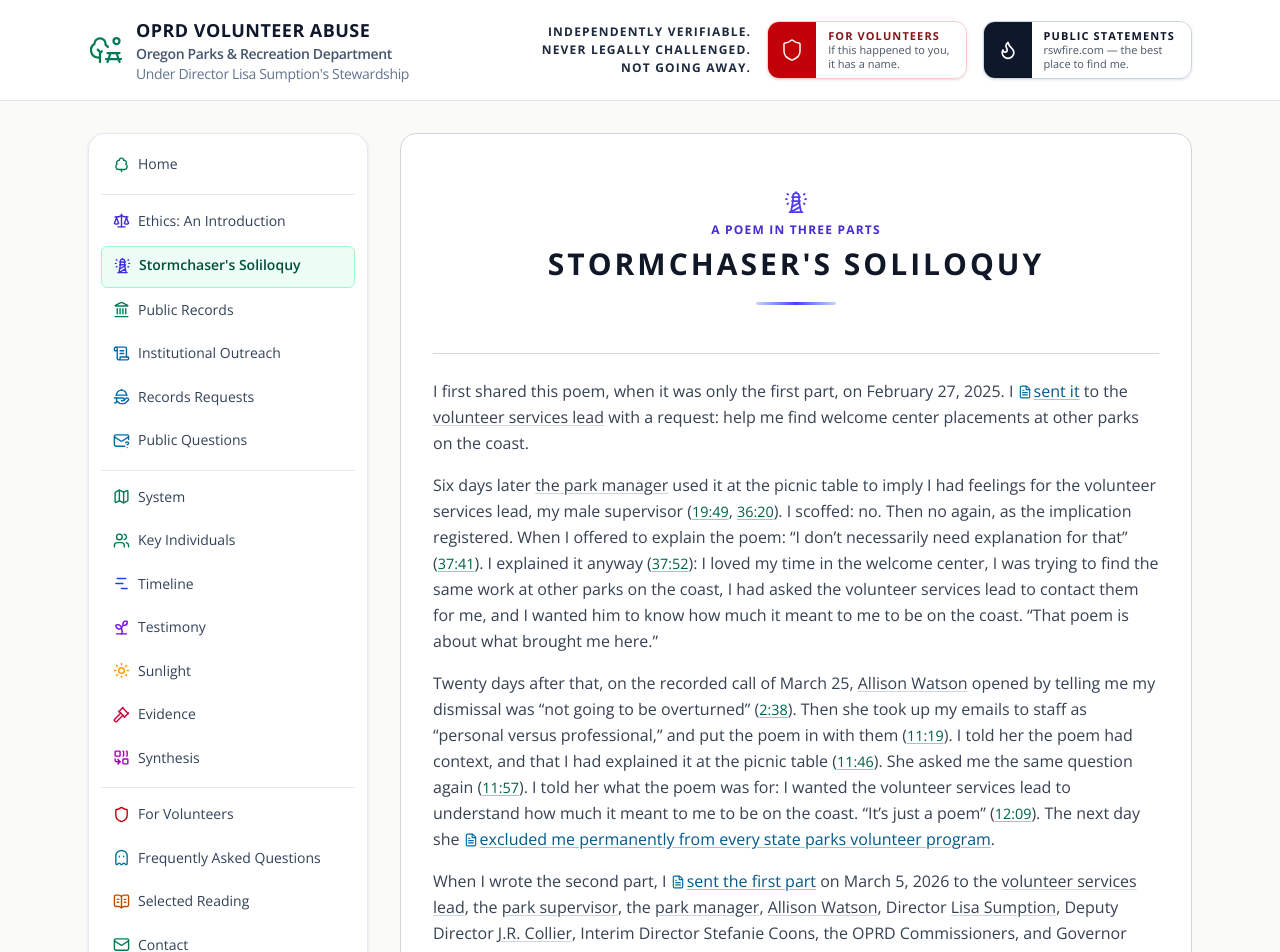
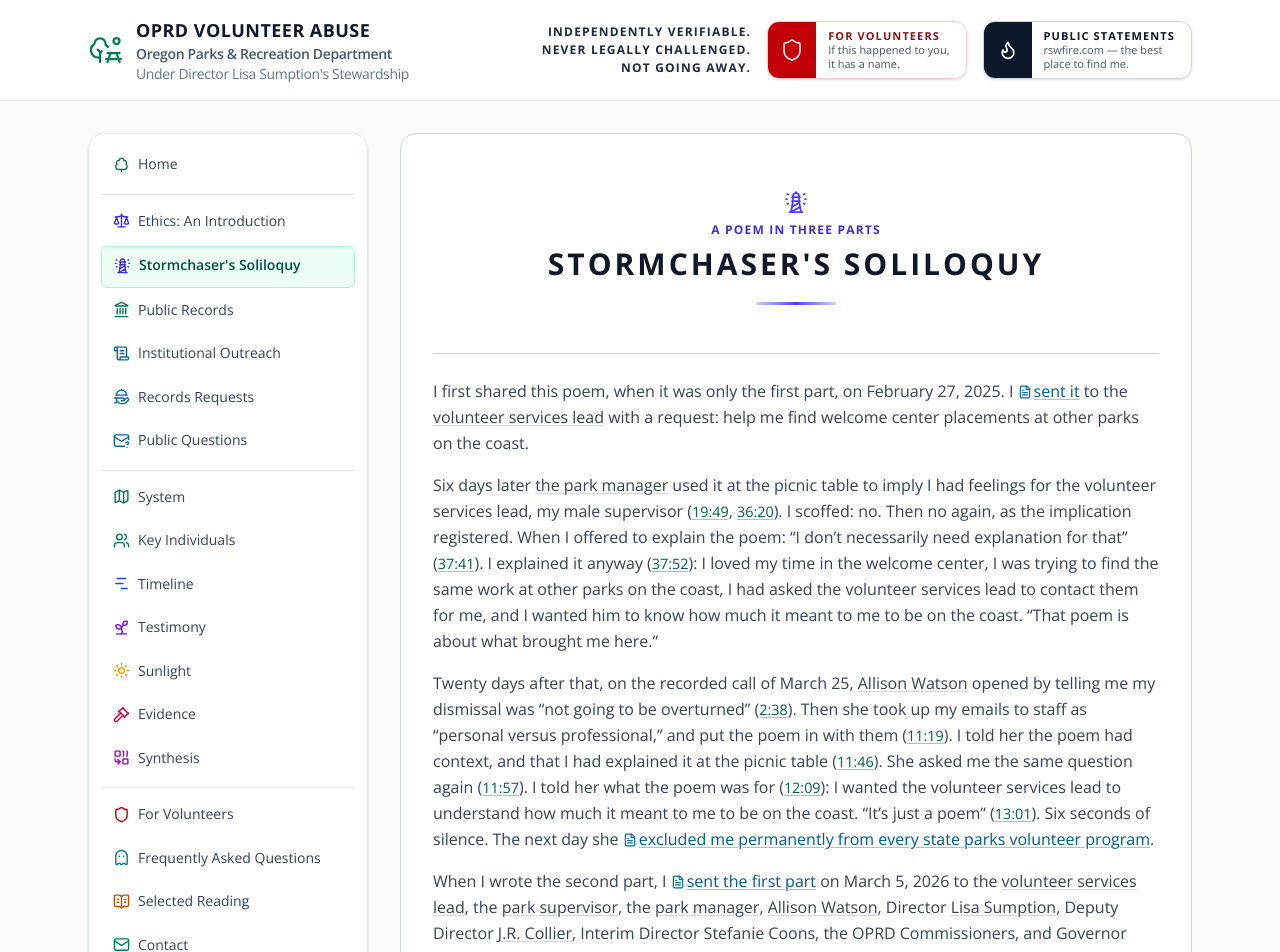
Before and after one commit to rswfire/rswfire.oprd, a Next.js app: page /soliloquy in a window 1280 px wide. Shown: the top 952 px of the page. Built offline with nearby package versions, Linux system fonts and the light colour scheme.

Commit message:
Soliloquy: six seconds of silence

```diff
--- a/app/(archive)/soliloquy/page.tsx
+++ b/app/(archive)/soliloquy/page.tsx
@@ -342,9 +342,10 @@ export default function StormchasersSoliloquyPage() {
                     as &ldquo;personal versus professional,&rdquo; and put the poem in with them{" "}
                     (<Moment ulid={CALL} t="11:19" />). I told her the poem had context, and that I had explained it at
                     the picnic table (<Moment ulid={CALL} t="11:46" />). She asked me the same question again{" "}
-                    (<Moment ulid={CALL} t="11:57" />). I told her what the poem was for: I wanted the volunteer services lead
-                    to understand how much it meant to me to be on the coast. &ldquo;It&rsquo;s just a poem&rdquo;{" "}
-                    (<Moment ulid={CALL} t="12:09" />). The next day she{" "}
+                    (<Moment ulid={CALL} t="11:57" />). I told her what the poem was for{" "}
+                    (<Moment ulid={CALL} t="12:09" />): I wanted the volunteer services lead to understand how much it
+                    meant to me to be on the coast. &ldquo;It&rsquo;s just a poem&rdquo; (<Moment ulid={CALL} t="13:01" />).
+                    Six seconds of silence. The next day she{" "}
                     <Cite ulid="01JQA2WM60RX7MSJQ5QPFD8AR2">excluded me permanently from every state parks volunteer
                     program</Cite>.
                 </p>
```
